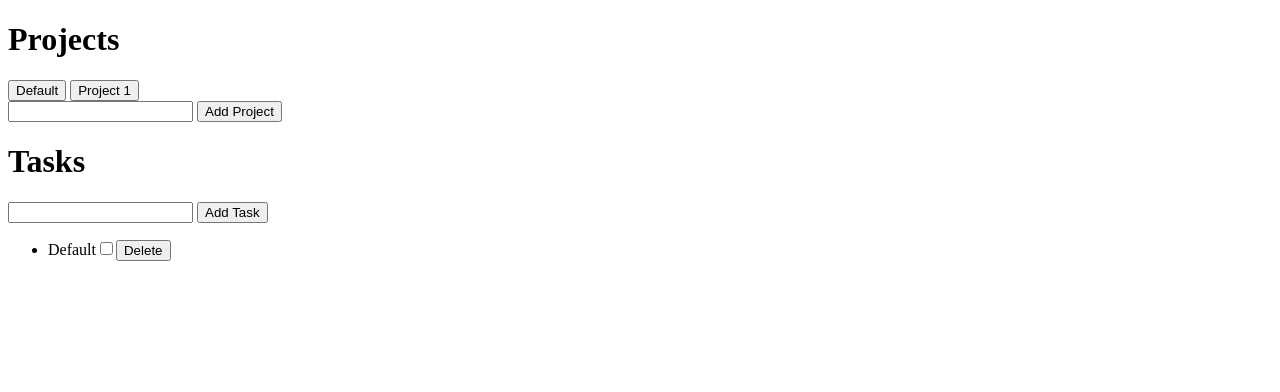
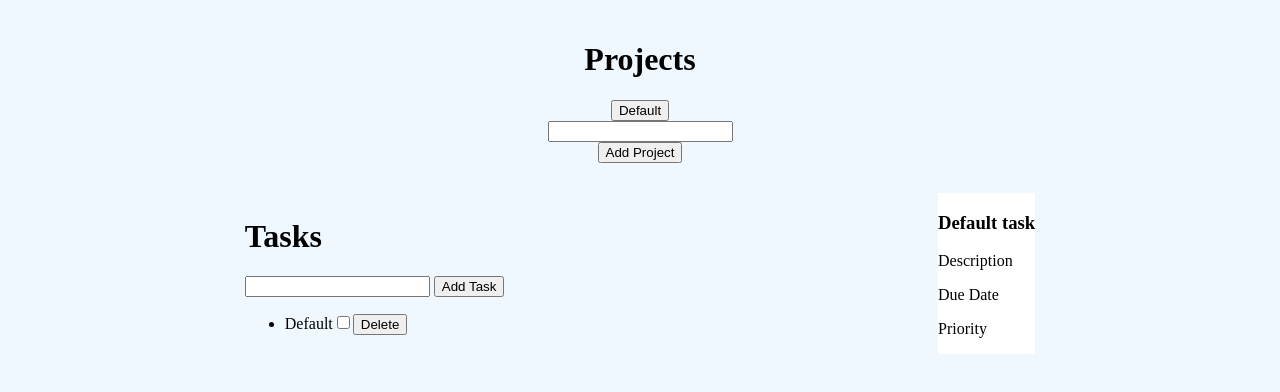
Before and after one commit to emmabry/checkmate-todo, a website built with webpack: page src/template.html in a window 1280 px wide. Built offline with nearby package versions, Linux system fonts and the light colour scheme.

Commit message:
Add basic CSS

```diff
--- a/src/index.js
+++ b/src/index.js
@@ -32,28 +32,9 @@ class Application {
                 toDos: [
                     {
                         title: 'Default',
-                        description: 'Default',
-                        dueDate: 'Default',
-                        priority: 'Default',
-                        completed: false
-                    }
-                ]
-            },
-            {
-                title: 'Project 1',
-                toDos: [
-                    {
-                        title: 'Task 1',
-                        description: 'Description 1',
-                        dueDate: 'Due Date 1',
-                        priority: 'Priority 1',
-                        completed: false
-                    },
-                    {
-                        title: 'Task 2',
-                        description: 'Description 2',
-                        dueDate: 'Due Date 2',
-                        priority: 'Priority 2',
+                        description: 'This is a default task',
+                        dueDate: '31-01-2025',
+                        priority: 'Medium',
                         completed: false
                     }
                 ]
@@ -95,6 +76,15 @@ class Application {
         ui.completeTask(title);
         };
 
+    uncompleteTodo = function (title) {
+        const todo = this.currentProject.toDos.find(todo => todo.title === title);
+        console.log('uncompleting')
+        if (todo) {
+            todo.completed = false;
+        }
+        ui.uncompleteTask(title);
+        };
+
     changePriority = function () {
         };
 };
@@ -109,9 +99,18 @@ class UIEditor {
         this.taskList.addEventListener('click', (event) => {
             if (event.target.classList.contains('checkbox')) {
                 const taskTitle = event.target.parentElement.querySelector('.task-title').textContent;
+                event.target.classList.toggle('checkbox-ticked');
+                event.target.classList.remove('checkbox');
                 app.completeTodo(taskTitle);
             }
+            else if (event.target.classList.contains('checkbox-ticked')) {
+                const taskTitle = event.target.parentElement.querySelector('.task-title').textContent;
+                event.target.classList.toggle('checkbox');
+                event.target.classList.remove('checkbox-ticked');
+                app.uncompleteTodo(taskTitle);
+            }
         });
+
 
         this.taskList.addEventListener('click', (event) => {
             if (event.target.classList.contains('delete')) {
@@ -192,6 +191,7 @@ class UIEditor {
         taskName.value = '';
     };
 
+    // TODO: Handle this in CSS instead
     completeTask = function (title) {
         console.log(title);
         for (const a of document.querySelectorAll("span")) {
@@ -200,6 +200,14 @@ class UIEditor {
             }
         }
         };
+
+    uncompleteTask = function (title) {
+        for (const a of document.querySelectorAll("span")) {
+            if (a.textContent.includes(title)) {
+                a.style.textDecoration = 'none';
+            }
+        }
+        }
 };
 
 // Main
--- a/src/styles.css
+++ b/src/styles.css
@@ -0,0 +1,24 @@
+body {
+    background-color: aliceblue;
+}
+
+.taskDiv {
+    display: flex;
+    justify-content: space-around;
+    align-items: center;
+    padding: 10px;
+    margin: 10px;
+}
+
+.taskInfo {
+    background-color: white;
+}
+
+.projects {
+    display: flex;
+    flex-direction: column;
+    justify-content: center;
+    align-items: center;
+    padding: 10px;
+    margin: 10px;
+}
--- a/src/template.html
+++ b/src/template.html
@@ -10,17 +10,24 @@
         <h1>Projects</h1>
         <div class="project-buttons">
             <button class="project">Default</button>
-            <button class="project">Project 1</button>
         </div>
         <input class="project-name" />
         <button class="add-project">Add Project</button>
     </div>
-    <div class="tasks">
+    <div class="taskDiv">
+        <div class="current-tasks">
         <h1>Tasks</h1>
         <input class="task-name" /> <button class="add-task">Add Task</button>
         <ul class="todo-list">
         </ul>
     </div>
+    <div class="taskInfo">
+        <h3>Default task</h3>
+        <p>Description</p>
+        <p>Due Date</p>
+        <p>Priority</p>
+    </div>
+    </div>
 </body>
 <script src="index.js"></script>
 </html>
```
